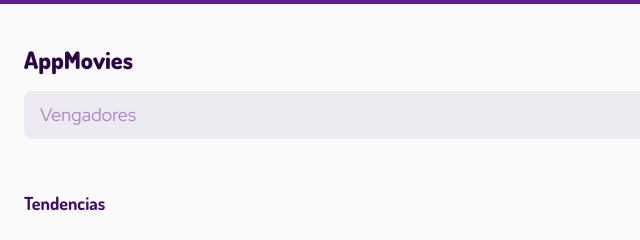
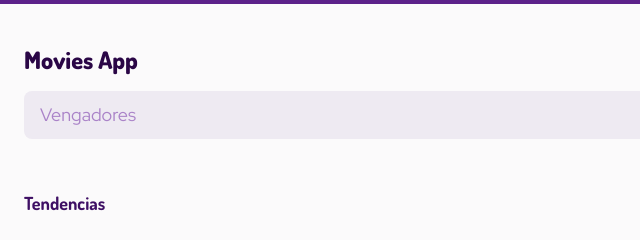
Before and after one commit to S3bastianUriel/Movies-app-, a website: page index.html in a window 1280 px wide. Shown: the top 240 px of the page, 0-640 px from the left. Drawn offline with nearby package versions, Linux system fonts and the light colour scheme; no server answers.

Commit message:
Se modifico el titulo de la app en el archivo index.html (de nuevo)

```diff
--- a/index.html
+++ b/index.html
@@ -3,18 +3,18 @@
     <meta charset="UTF-8">
     <meta http-equiv="X-UA-Compatible" content="IE=edge">
     <meta name="viewport" content="width=device-width, initial-scale=1.0">
-    <title>AppMovies</title>
+    <title>Movies App</title>
     <link rel="preconnect" href="https://fonts.googleapis.com" />
     <link rel="preconnect" href="https://fonts.gstatic.com" crossorigin />
     <link href="https://fonts.googleapis.com/css2?family=Dosis:wght@700;800&family=Red+Hat+Display:wght@400;500&display=swap" rel="stylesheet" />
     <link rel="stylesheet" href="./styles/app.css" />
 
-    <title>AppMovies</title>
+    <title>Movies App</title>
   </head>
   <body>
     <header id="header" class="header-container ">
       <span class="header-arrow inactive">&lt;</span>
-      <h1 class="header-title ">AppMovies</h1>
+      <h1 class="header-title ">Movies App</h1>
       <h1 class="header-title header-title--categoryView inactive">Acción</h1>
 
       <form id="searchForm" class="header-searchForm">
```
